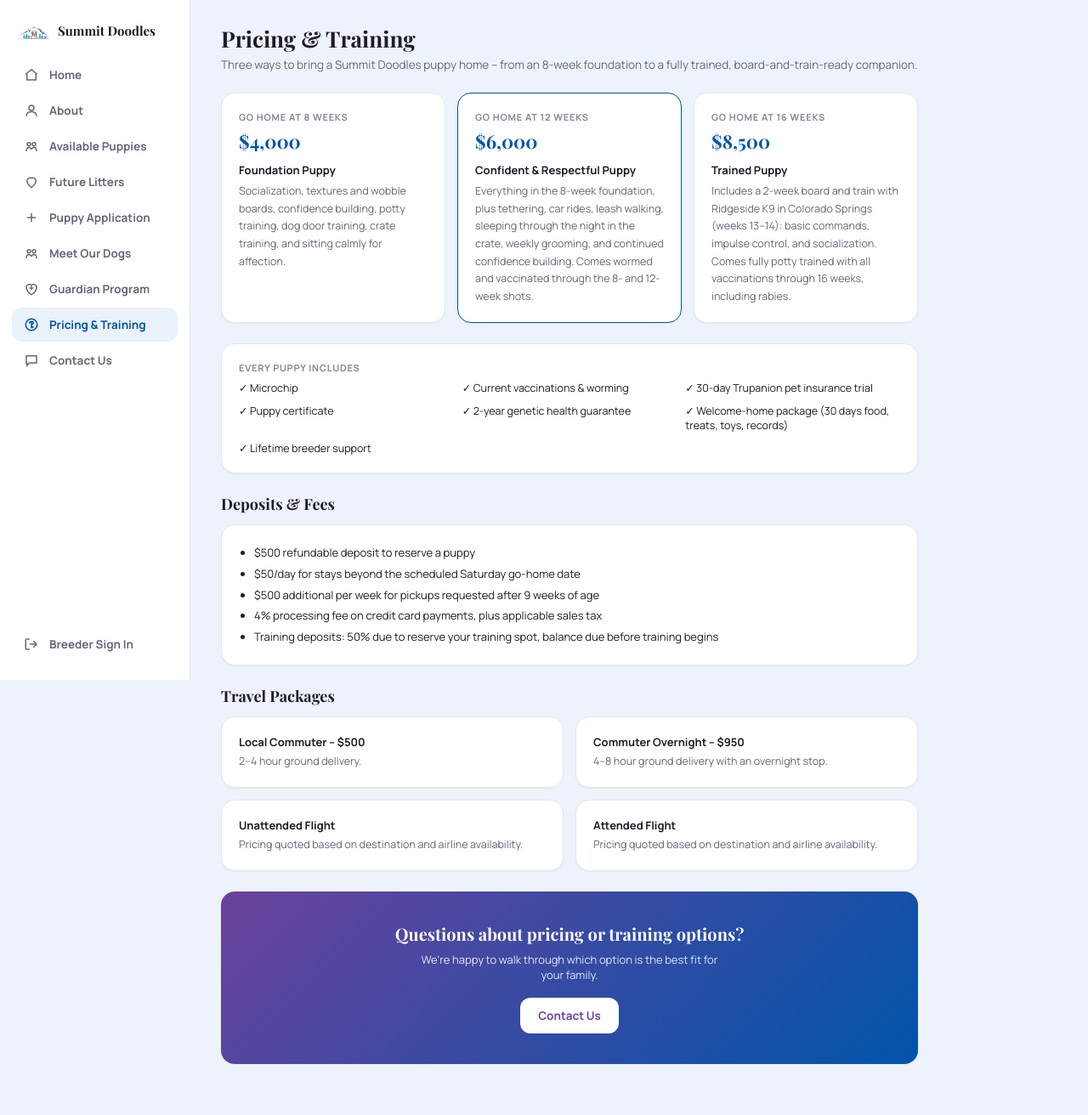
After one commit to faceoff0417/summit-doodles-app, a Flask app: page /pricing-training in a window 1280 px wide. The commit adds this page. Shown: the whole page at 85% size. Run offline with Flask 3, Linux system fonts and the light colour scheme.

Commit message:
Add Meet Our Dogs and Pricing & Training public pages
- Meet Our Dogs (/our-dogs): pulls live studs/dams from the dogs table
- Pricing & Training (/pricing-training): real pricing tiers, inclusions,
  deposits, and travel packages from summitdoodles.com
- Sidebar order: ... Puppy Application, Meet Our Dogs, Guardian Program,
  Pricing & Training, Contact Us
- Added matching cards to the public home page grid

```diff
--- a/app.py
+++ b/app.py
@@ -827,6 +827,16 @@ def campaign_mark_sent(campaign_id):
     return redirect(url_for("marketing"))
 
 
+# --------------------------------------------------------------- our dogs --
+@app.route("/our-dogs")
+def our_dogs_public():
+    conn = get_db()
+    studs = conn.execute("SELECT * FROM dogs WHERE role='Stud' ORDER BY name").fetchall()
+    dams = conn.execute("SELECT * FROM dogs WHERE role='Dam' ORDER BY name").fetchall()
+    conn.close()
+    return render_template("our_dogs.html", studs=studs, dams=dams, pub_active="our_dogs")
+
+
 # ------------------------------------------------------------- guardian program --
 @app.route("/guardian")
 def guardian_public():
@@ -836,6 +846,12 @@ def guardian_public():
     ).fetchall()
     conn.close()
     return render_template("guardian.html", guardians=guardians, pub_active="guardian")
+
+
+# --------------------------------------------------------- pricing & training --
+@app.route("/pricing-training")
+def pricing_public():
+    return render_template("pricing.html", pub_active="pricing")
 
 
 # --------------------------------------------------------- public puppy listings --
--- /dev/null
+++ b/templates/pricing.html
@@ -0,0 +1,92 @@
+{% extends "public_shell.html" %}
+{% block title %}Pricing &amp; Training -- Summit Doodles{% endblock %}
+{% block pubcontent %}
+<div class="page-head" style="display:block;">
+  <h1 style="font-size:26px;">Pricing &amp; Training</h1>
+  <div class="sub">Three ways to bring a Summit Doodles puppy home -- from an 8-week foundation to a fully trained, board-and-train-ready companion.</div>
+</div>
+
+<div class="grid-3" style="margin-bottom:24px;">
+  <div class="card card-pad">
+    <div class="eyebrow" style="margin-bottom:6px;">Go home at 8 weeks</div>
+    <div style="font-family:'Playfair Display',serif; font-weight:700; font-size:22px; color:var(--purple);">$4,000</div>
+    <div style="font-size:13px; font-weight:700; margin-top:10px;">Foundation Puppy</div>
+    <p style="font-size:12.5px; line-height:1.65; color:var(--muted); margin-top:6px;">
+      Socialization, textures and wobble boards, confidence building, potty training, dog door training, crate
+      training, and sitting calmly for affection.
+    </p>
+  </div>
+  <div class="card card-pad" style="border-color:var(--purple);">
+    <div class="eyebrow" style="margin-bottom:6px;">Go home at 12 weeks</div>
+    <div style="font-family:'Playfair Display',serif; font-weight:700; font-size:22px; color:var(--purple);">$6,000</div>
+    <div style="font-size:13px; font-weight:700; margin-top:10px;">Confident &amp; Respectful Puppy</div>
+    <p style="font-size:12.5px; line-height:1.65; color:var(--muted); margin-top:6px;">
+      Everything in the 8-week foundation, plus tethering, car rides, leash walking, sleeping through the night in
+      the crate, weekly grooming, and continued confidence building. Comes wormed and vaccinated through the
+      8- and 12-week shots.
+    </p>
+  </div>
+  <div class="card card-pad">
+    <div class="eyebrow" style="margin-bottom:6px;">Go home at 16 weeks</div>
+    <div style="font-family:'Playfair Display',serif; font-weight:700; font-size:22px; color:var(--purple);">$8,500</div>
+    <div style="font-size:13px; font-weight:700; margin-top:10px;">Trained Puppy</div>
+    <p style="font-size:12.5px; line-height:1.65; color:var(--muted); margin-top:6px;">
+      Includes a 2-week board and train with Ridgeside K9 in Colorado Springs (weeks 13&ndash;14): basic commands,
+      impulse control, and socialization. Comes fully potty trained with all vaccinations through 16 weeks,
+      including rabies.
+    </p>
+  </div>
+</div>
+
+<div class="card card-pad" style="margin-bottom:24px;">
+  <div class="eyebrow" style="margin-bottom:8px;">Every Puppy Includes</div>
+  <div style="display:grid; grid-template-columns:repeat(auto-fill, minmax(190px, 1fr)); gap:10px;">
+    <div style="font-size:12.5px; color:var(--ink);">&#10003; Microchip</div>
+    <div style="font-size:12.5px; color:var(--ink);">&#10003; Current vaccinations &amp; worming</div>
+    <div style="font-size:12.5px; color:var(--ink);">&#10003; 30-day Trupanion pet insurance trial</div>
+    <div style="font-size:12.5px; color:var(--ink);">&#10003; Puppy certificate</div>
+    <div style="font-size:12.5px; color:var(--ink);">&#10003; 2-year genetic health guarantee</div>
+    <div style="font-size:12.5px; color:var(--ink);">&#10003; Welcome-home package (30 days food, treats, toys, records)</div>
+    <div style="font-size:12.5px; color:var(--ink);">&#10003; Lifetime breeder support</div>
+  </div>
+</div>
+
+<h2 style="font-size:18px; margin-bottom:12px;">Deposits &amp; Fees</h2>
+<div class="card card-pad" style="margin-bottom:24px;">
+  <ul style="margin:0; padding-left:18px; font-size:13px; line-height:1.9; color:var(--ink);">
+    <li>$500 refundable deposit to reserve a puppy</li>
+    <li>$50/day for stays beyond the scheduled Saturday go-home date</li>
+    <li>$500 additional per week for pickups requested after 9 weeks of age</li>
+    <li>4% processing fee on credit card payments, plus applicable sales tax</li>
+    <li>Training deposits: 50% due to reserve your training spot, balance due before training begins</li>
+  </ul>
+</div>
+
+<h2 style="font-size:18px; margin-bottom:12px;">Travel Packages</h2>
+<div class="grid-2" style="margin-bottom:24px;">
+  <div class="card card-pad">
+    <div style="font-size:13px; font-weight:700;">Local Commuter -- $500</div>
+    <p style="font-size:12.5px; color:var(--muted); margin-top:4px; line-height:1.6;">2&ndash;4 hour ground delivery.</p>
+  </div>
+  <div class="card card-pad">
+    <div style="font-size:13px; font-weight:700;">Commuter Overnight -- $950</div>
+    <p style="font-size:12.5px; color:var(--muted); margin-top:4px; line-height:1.6;">4&ndash;8 hour ground delivery with an overnight stop.</p>
+  </div>
+  <div class="card card-pad">
+    <div style="font-size:13px; font-weight:700;">Unattended Flight</div>
+    <p style="font-size:12.5px; color:var(--muted); margin-top:4px; line-height:1.6;">Pricing quoted based on destination and airline availability.</p>
+  </div>
+  <div class="card card-pad">
+    <div style="font-size:13px; font-weight:700;">Attended Flight</div>
+    <p style="font-size:12.5px; color:var(--muted); margin-top:4px; line-height:1.6;">Pricing quoted based on destination and airline availability.</p>
+  </div>
+</div>
+
+<div class="card card-pad" style="text-align:center; padding:36px 24px; background:linear-gradient(135deg,var(--blue-deep),var(--purple)); border:none;">
+  <div style="font-family:'Playfair Display',serif; font-weight:700; font-size:20px; color:#fff;">Questions about pricing or training options?</div>
+  <p style="font-size:13px; color:rgba(255,255,255,0.85); margin-top:8px; max-width:44ch; margin-left:auto; margin-right:auto;">
+    We're happy to walk through which option is the best fit for your family.
+  </p>
+  <a class="btn" href="{{ url_for('contact') }}" style="background:#fff; color:var(--blue-deep); margin-top:18px; display:inline-flex;">Contact Us</a>
+</div>
+{% endblock %}
--- a/templates/public_shell.html
+++ b/templates/public_shell.html
@@ -27,9 +27,17 @@
       <svg width="18" height="18" viewBox="0 0 24 24" fill="none" stroke="currentColor" stroke-width="2"><path d="M12 5 V19 M5 12 H19"/></svg>
       Puppy Application
     </a>
+    <a class="navitem {% if pub_active=='our_dogs' %}active{% endif %}" href="{{ url_for('our_dogs_public') }}">
+      <svg width="18" height="18" viewBox="0 0 24 24" fill="none" stroke="currentColor" stroke-width="2"><circle cx="8" cy="9" r="2.6"/><circle cx="16" cy="9" r="2.6"/><path d="M4 20 C4 16 6 14 8 14 C10 14 11 15 12 16.5 C13 15 14 14 16 14 C18 14 20 16 20 20"/></svg>
+      Meet Our Dogs
+    </a>
     <a class="navitem {% if pub_active=='guardian' %}active{% endif %}" href="{{ url_for('guardian_public') }}">
       <svg width="18" height="18" viewBox="0 0 24 24" fill="none" stroke="currentColor" stroke-width="2"><path d="M12 21 C12 21 4 15.5 4 9.5 A4.5 4.5 0 0 1 12 6.5 A4.5 4.5 0 0 1 20 9.5 C20 15.5 12 21 12 21 Z"/><path d="M9 10.5 H15 M12 7.5 V13.5"/></svg>
       Guardian Program
+    </a>
+    <a class="navitem {% if pub_active=='pricing' %}active{% endif %}" href="{{ url_for('pricing_public') }}">
+      <svg width="18" height="18" viewBox="0 0 24 24" fill="none" stroke="currentColor" stroke-width="2"><circle cx="12" cy="12" r="9"/><path d="M12 7 V17 M9 9.5 C9 8 10.3 7 12 7 C13.8 7 15 8 15 9.5 C15 11.5 12 11.5 12 13.5 C12 15 13.2 16 15 16" stroke-linecap="round"/></svg>
+      Pricing &amp; Training
     </a>
     <a class="navitem {% if pub_active=='contact' %}active{% endif %}" href="{{ url_for('contact') }}">
       <svg width="18" height="18" viewBox="0 0 24 24" fill="none" stroke="currentColor" stroke-width="2"><path d="M4 5 H20 V16 H9 L5 20 V16 H4 Z"/></svg>
```
Also changed, not shown: templates/our_dogs.html (added, +70 -0 lines), templates/public_home.html (+10 -0 lines).
